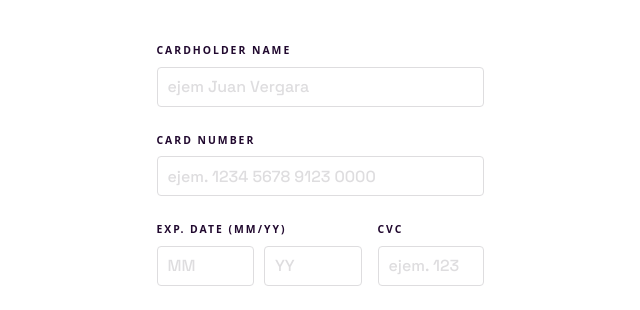
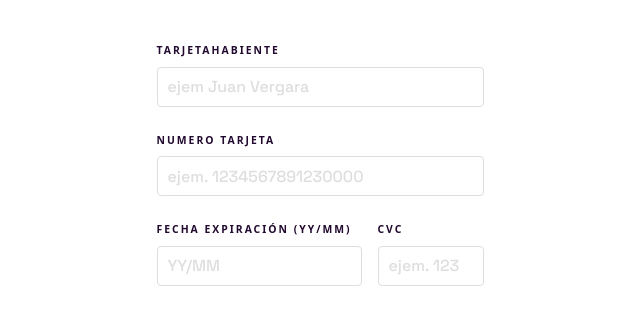
Before and after one commit to DanielVelandia2407/fourpark, an Angular app: page /pasarela in a window 1280 px wide. Shown: the part 287-597 px from the top of the page, without its empty margins (320-960 px from the left). Built offline with nearby package versions, Linux system fonts and the light colour scheme.

Commit message:
consola 2.0

```diff
--- a/src/app/domains/products/pages/pasarela/pasarela.component.html
+++ b/src/app/domains/products/pages/pasarela/pasarela.component.html
@@ -18,23 +18,22 @@
 
       <form [formGroup]="pasarelaForm" (ngSubmit)="onPasarela(pasarelaForm.value)" class="form" >
 
-        <label class="form__label" for="cardholder">Cardholder Name</label>
+        <label class="form__label" for="cardholder">Tarjetahabiente</label>
         <input class="form__input" type="text" id="cardholder" placeholder="ejem Juan Vergara" formControlName="nombreTitular" >
         <div class="form__cardholder--error error"></div>
 
-        <label class="form__label" for="cardNumber">Card Number</label>
-        <input class="form__input" type="text" id="cardNumber" maxlength="19" placeholder="ejem. 1234 5678 9123 0000" formControlName="numeroTarjeta">
+        <label class="form__label" for="cardNumber">Numero Tarjeta</label>
+        <input class="form__input" type="text" id="cardNumber" maxlength="16" placeholder="ejem. 1234567891230000" formControlName="number">
         <div class="form__inputnumber--error error"></div>
 
         <div class="form__date-cvc"><!-- grid -->
           <!-- 1 -->
-          <label class="form__label" for="cardMonth">Exp. Date (MM/YY)</label>
+          <label class="form__label" for="cardMonth">Fecha Expiración (YY/MM)</label>
           <!-- 2 -->
           <label class="form__label" for="cardCvc">CVC</label>
           <!-- 3 -->
           <div class="form__date">
-            <input class="form__input" type="text" maxlength="2" id="cardMonth" placeholder="MM" formControlName="fechaMes">
-            <input class="form__input" type="text" maxlength="2" id="cardYear" placeholder="YY" formControlName="fechaAnio">
+            <input class="form__input" type="text" maxlength="5" id="cardMonth" placeholder="YY/MM" formControlName="expiration_date">
           </div>
           <!-- 4 -->
           <input class="form__input" type="text" maxlength="3" id="cardCvc" placeholder="ejem. 123" formControlName="cvc">
--- a/src/app/domains/products/pages/pasarela/pasarela.component.ts
+++ b/src/app/domains/products/pages/pasarela/pasarela.component.ts
@@ -13,16 +13,14 @@ export class PasarelaComponent {
 
   pasarelaForm = new FormGroup({
     nombreTitular: new FormControl('', Validators.required),
-    numeroTarjeta : new FormControl('', Validators.required),
-    fechaMes : new FormControl('', Validators.required),
-    fechaAnio : new FormControl('', Validators.required),
+    number : new FormControl('', Validators.required),
+    expiration_date : new FormControl('', Validators.required),
     cvc : new FormControl('', Validators.required)
   })
 
   constructor() { }
 
   ngOnInit(): void {
-
   }
 
   onPasarela(form:any): void{
```
